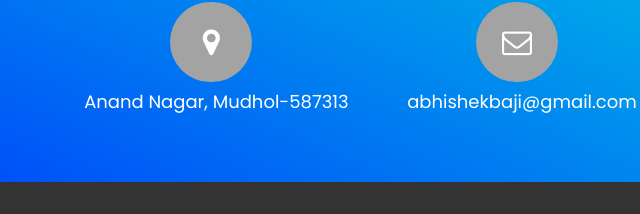
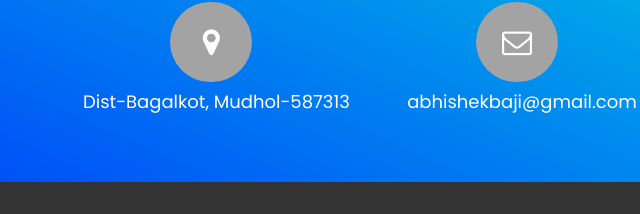
Before and after one commit to abhishekbaji/Portfolio, a plain HTML site: page index.html in a window 1280 px wide. Shown: the part 4218-4432 px from the top of the page, 118-758 px from the left. Drawn offline with nearby package versions, Linux system fonts and the light colour scheme.

Commit message:
Update index.html

```diff
--- a/index.html
+++ b/index.html
@@ -530,7 +530,7 @@
                             <div class="col-md-4">
                                 <div class="contact-detail">
                                     <i class="fa fa-map-marker"></i>
-                                    <h4>Anand Nagar, Mudhol-587313</h4> <!-- address -->
+                                    <h4>Dist-Bagalkot, Mudhol-587313</h4> <!-- address -->
                                 </div>
                             </div>
                             <!-- contact detail using col 4 -->
```
